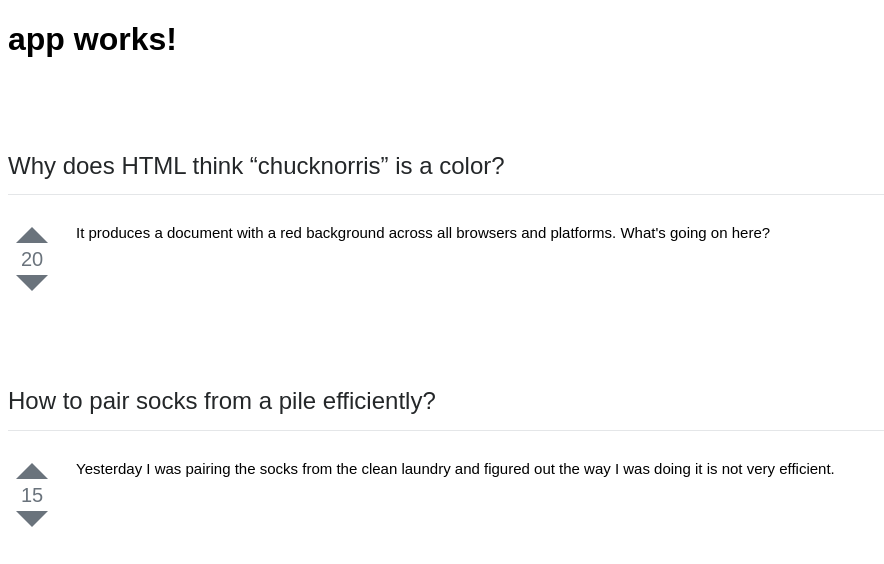
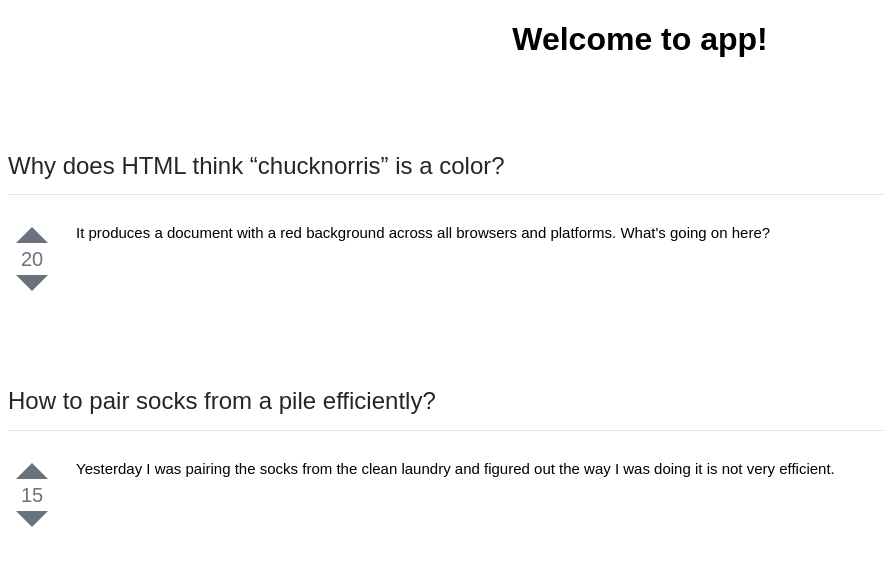
Before and after one commit to urish/breaking-the-eyes, an Angular app: page / in a window 1280 px wide. Shown: the top 564 px of the page, without its empty margins (0-884 px from the left). Built offline with nearby package versions, Linux system fonts and the light colour scheme.

Commit message:
fix: align app with the new angular starter template

```diff
--- a/src/app/app.component.html
+++ b/src/app/app.component.html
@@ -1,5 +1,7 @@
-<h1>
-  {{title}}
-</h1>
+<div style="text-align:center">
+  <h1>
+    Welcome to {{title}}!
+  </h1>
+</div>
 
 <app-stack-overflow></app-stack-overflow>
--- a/src/app/app.component.ts
+++ b/src/app/app.component.ts
@@ -6,5 +6,5 @@ import { Component } from '@angular/core';
   styleUrls: ['./app.component.css']
 })
 export class AppComponent {
-  title = 'app works!';
+  title = 'app';
 }
```
